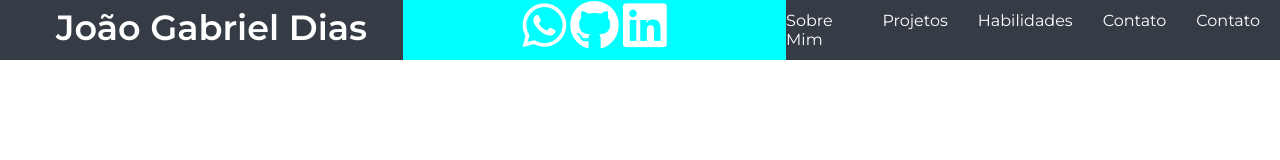
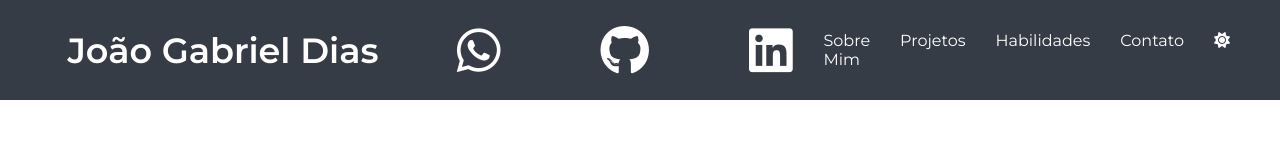
Before and after one commit to Joaogdiass/Curriculo-JoaoGabriel, a plain HTML site: page index.html in a window 1280 px wide. Drawn offline with Linux system fonts and the light colour scheme.

Commit message:
finalizando o basico da header page

```diff
--- /dev/null
+++ b/assets/css/header.css
@@ -0,0 +1,77 @@
+.header-menu{
+    width: 100%;
+    height: 100px;
+    display: flex;
+    padding: 0 20px;
+    color: white;
+    background-color: #363c45
+}
+
+p{
+    width: 100%;
+    height: 100%;
+    display: flex;
+    justify-content: center;
+    align-items: center;
+    font-size: 35px;
+    padding: 6px;
+    font-weight: 600;
+    color: white;
+}
+
+.header-menu ul {
+    display: flex;
+    color: white;
+    gap: 30px;
+    list-style-type: none
+
+}
+
+
+.redes{
+    width: 100%;
+    height: 100%;
+    display: flex;
+    justify-content: center;
+    align-items: center;
+    gap: 100px;
+
+
+}
+
+.redes i{
+    font-size: 50px;
+    color: white;
+
+}
+
+.menu{
+    width: 100%;
+    height: 100%;
+    display: flex;
+    justify-content: center;
+    align-items: center;
+}
+.menu a{
+
+    color: white;
+    text-decoration: none;
+
+}
+
+.fa-whatsapp:hover{
+    color:#25D366;
+    transition: .5s;
+    transform: scale(1.1);
+}
+
+.fa-linkedin:hover{
+    color: #0e76a8;
+    transition: .5s;
+    transform: scale(1.1);
+}
+
+.fa-github:hover{
+    transition: .5s;
+    transform: scale(1.1);
+}
--- a/css/header.css
+++ /dev/null
@@ -1,58 +0,0 @@
-.header-menu{
-    width: 100%;
-    height: 60px;
-    display: flex;
-    padding: 0 20px;
-    align-items: center;
-    justify-content: space-between;
-    color: white;
-    background-color: #363c45
-
-
-}
-
-.header-curriculo{
-
-    width: 400px;
-    height: 100%;
-
-}
-
-p{
-    height: 100%;
-    text-align: center;
-    font-size: 35px;
-    padding: 6px;
-    font-weight: 600;
-    color: white;
-}
-
-.header-menu ul {
-    display: flex;
-    color: white;
-    gap: 30px;
-    list-style-type: none
-}
-
-
-.redes{
-    width: 400px;
-    height: 100%;
-    text-align: center;
-    justify-content: space-between;
-    gap: 100px;
-    background-color: aqua;
-
-}
-
-.redes i{
-    font-size: 50px;
-    color: white;
-
-
-}
-
-.menu a{
-    color: white;
-    text-decoration: none;
-}
--- a/index.html
+++ b/index.html
@@ -5,8 +5,8 @@
     <meta name="viewport" content="width=device-width, initial-scale=1.0">
 
     <!-- linkando css -->
-    <link rel="stylesheet" href="./css/base.css">
-    <link rel="stylesheet" href="./css/header.css">
+    <link rel="stylesheet" href="./assets/css/base.css">
+    <link rel="stylesheet" href="./assets/css/header.css">
 
     <!-- chamando google fonts -->
     <link rel="preconnect" href="https://fonts.googleapis.com">
@@ -22,9 +22,7 @@
 </head>
 <body>
     <div class="header-menu">
-        <div class="header-curriculo">
-            <p>João Gabriel Dias</p>
-        </div>
+        <p>João Gabriel Dias</p>
         <div class="redes">
             <a href=""><i class="fa-brands fa-whatsapp"></i></a>
             <a href=""><i class="fa-brands fa-github"></i></a>
@@ -36,7 +34,7 @@
                 <li><a href="">Projetos</a></li>
                 <li><a href="">Habilidades</a></li>
                 <li><a href="">Contato</a></li>
-                <li><a href="">Contato</a></li>
+                <li><a href=""><i class="fa-solid fa-sun"></i></li>
             </ul>
 
         </div>
```
Also changed, not shown: assets/css/base.css (renamed from css/base.css).
